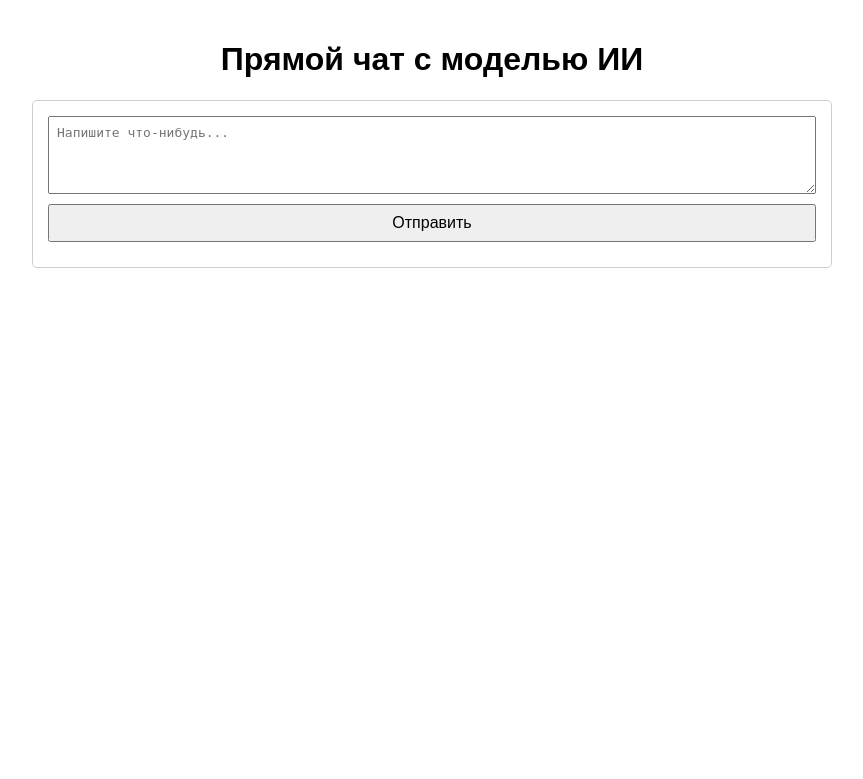
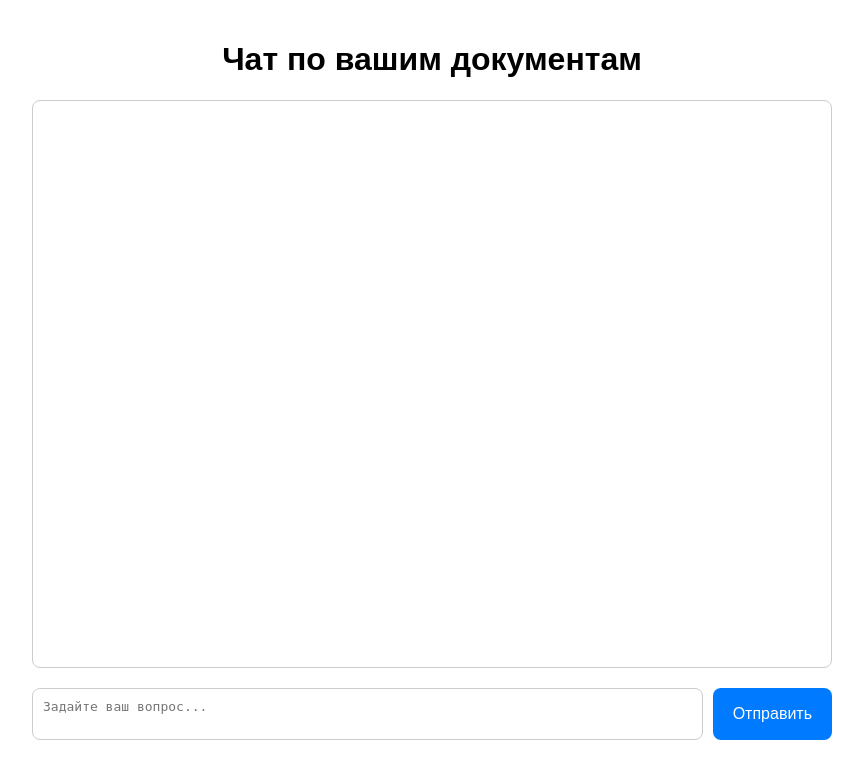
Before and after one commit to Tamerlan12345/rag, a Flask app: page / in a window 1280 px wide. Shown: the top 779 px of the page, without its empty margins (208-1071 px from the left). Run offline with Flask 3, Linux system fonts and the light colour scheme.

Commit message:
Update index.html

```diff
--- a/templates/index.html
+++ b/templates/index.html
@@ -2,35 +2,40 @@
 <html lang="ru">
 <head>
     <meta charset="UTF-8">
-    <title>Прямой чат с LLM</title>
+    <title>Чат по документам</title>
     <style>
-        body { font-family: sans-serif; max-width: 800px; margin: auto; padding: 20px; }
-        .container { margin-bottom: 20px; padding: 15px; border: 1px solid #ccc; border-radius: 5px; }
+        body { font-family: sans-serif; max-width: 800px; margin: auto; padding: 20px; display: flex; flex-direction: column; height: 90vh; }
         h1 { text-align: center; }
-        form { display: flex; flex-direction: column; }
-        textarea, button { margin-bottom: 10px; padding: 8px; font-size: 1em; }
-        .answer { background-color: #f0f0f0; padding: 15px; border-radius: 5px; white-space: pre-wrap; }
+        .chat-window { flex-grow: 1; border: 1px solid #ccc; border-radius: 8px; padding: 15px; overflow-y: auto; margin-bottom: 20px; }
+        .message { margin-bottom: 15px; padding: 10px; border-radius: 10px; line-height: 1.4; }
+        .user-message { background-color: #dcf8c6; text-align: right; margin-left: 50px; }
+        .ai-message { background-color: #f1f0f0; margin-right: 50px; white-space: pre-wrap; }
+        .input-form { display: flex; }
+        textarea { flex-grow: 1; padding: 10px; border-radius: 8px; border: 1px solid #ccc; resize: none; font-size: 1em; }
+        button { padding: 10px 20px; margin-left: 10px; border-radius: 8px; border: none; background-color: #007bff; color: white; font-size: 1em; cursor: pointer; }
     </style>
 </head>
 <body>
 
-    <h1>Прямой чат с моделью ИИ </h1>
+    <h1>Чат по вашим документам</h1>
 
-    <div class="container">
-        <form action="/" method="post">
-            <textarea name="question" rows="4" placeholder="Напишите что-нибудь..." required></textarea>
-            <button type="submit">Отправить</button>
-        </form>
+    <div class="chat-window" id="chat-window">
+        {% for msg in history %}
+            <div class="message user-message"><b>Вы:</b><br>{{ msg.user }}</div>
+            <div class="message ai-message"><b>ИИ:</b><br>{{ msg.ai }}</div>
+        {% endfor %}
     </div>
 
-    {% if answer %}
-    <div class="container">
-        <h2>Ответ:</h2>
-        <div class="answer">
-            <p>{{ answer }}</p>
-        </div>
-    </div>
-    {% endif %}
+    <form class="input-form" action="/" method="post">
+        <textarea name="question" rows="2" placeholder="Задайте ваш вопрос..." required></textarea>
+        <button type="submit">Отправить</button>
+    </form>
+
+    <script>
+        // Автоматическая прокрутка чата вниз
+        const chatWindow = document.getElementById('chat-window');
+        chatWindow.scrollTop = chatWindow.scrollHeight;
+    </script>
 
 </body>
 </html>
```
